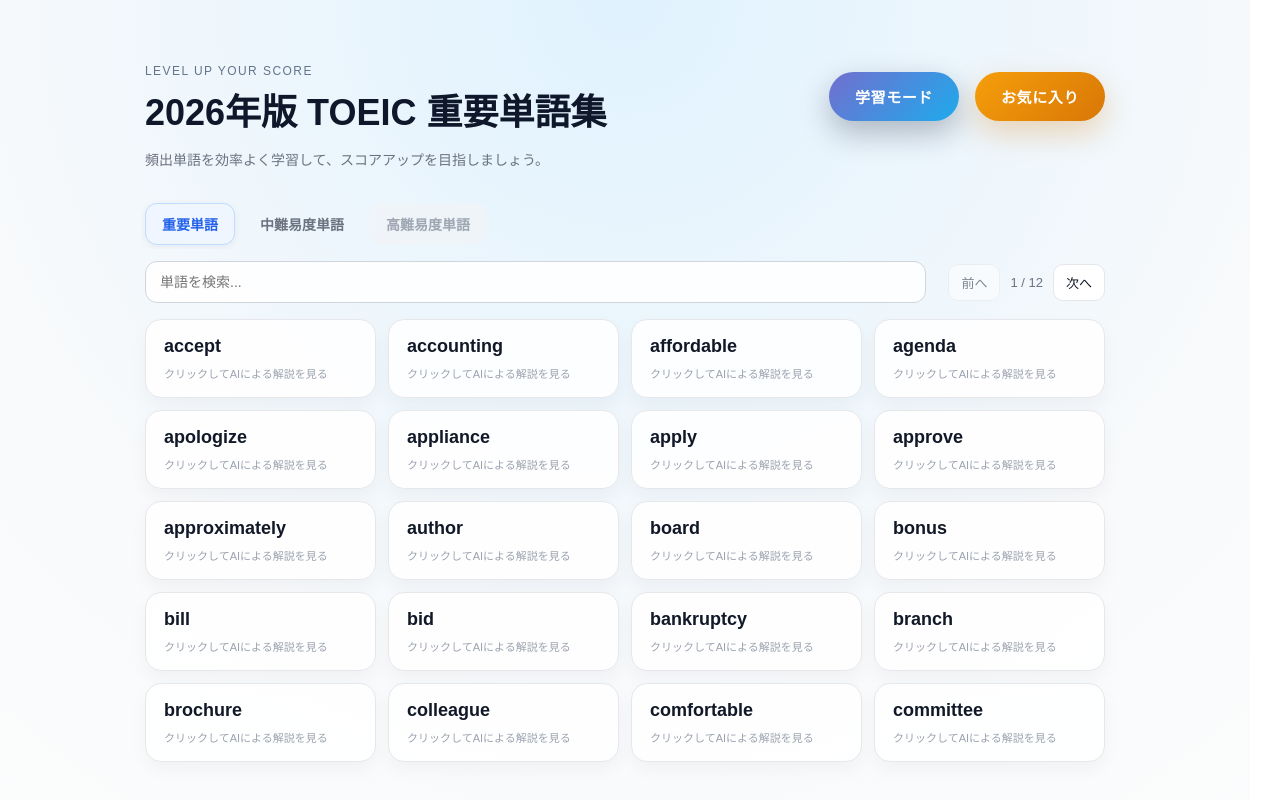
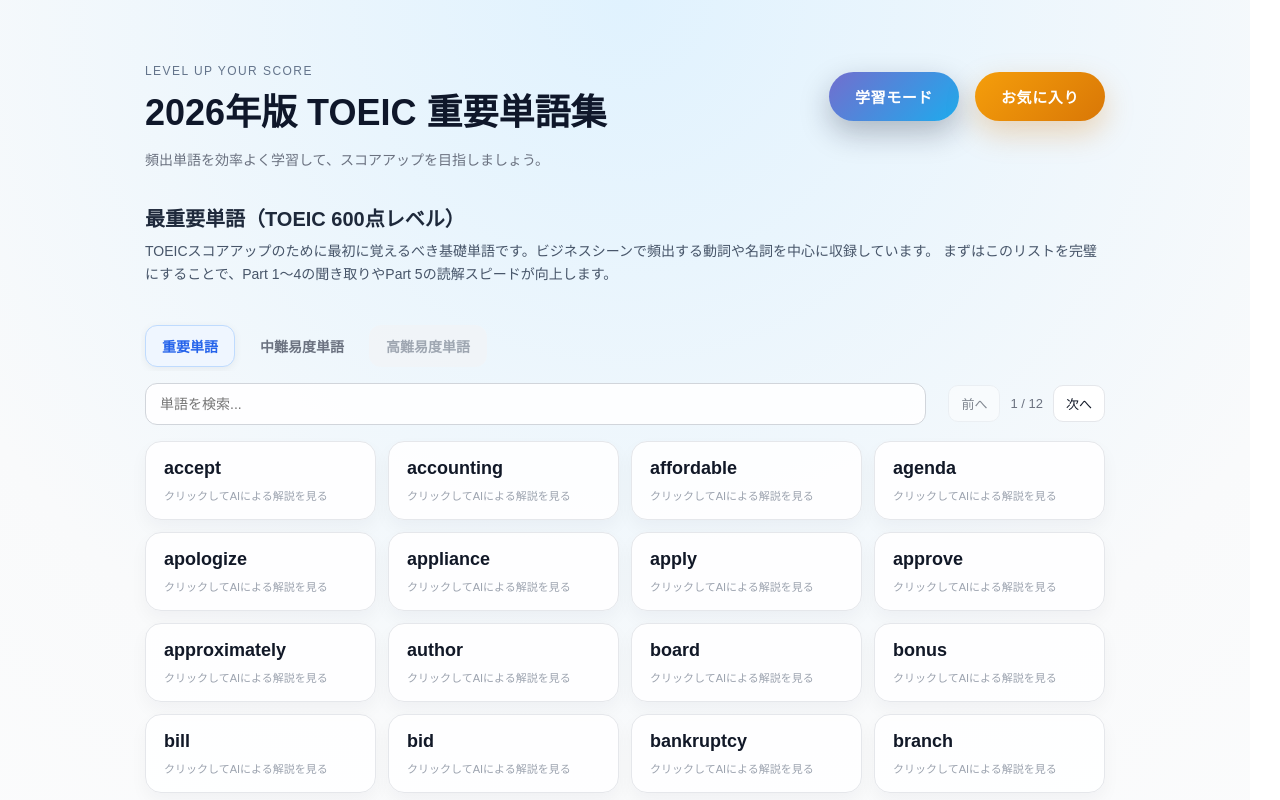
Before and after one commit to Rainnnnnnnn-maker/toeic_website_ver2.0, a Next.js app: page / in a window 1280 px wide. Shown: the top 800 px of the page. Built offline with nearby package versions, Linux system fonts and the light colour scheme.

Commit message:
feat(ui): seo ajustment : add intro sections and structured data for words
- Add intro sections with level descriptions in WordsListClient
- Implement structured data (JSON-LD) for breadcrumbs and word definitions
- Add new CSS classes for styling intro sections

```diff
--- a/src/app/WordsListClient.tsx
+++ b/src/app/WordsListClient.tsx
@@ -50,6 +50,26 @@ export default function WordsListClient({ importantWords, mediumWords }: Props)
 
   return (
     <section className={styles.gridSection}>
+      <div className={styles.introSection}>
+        {activeTab === 'important' ? (
+          <div>
+            <h2 className={styles.levelTitle}>最重要単語（TOEIC 600点レベル）</h2>
+            <p className={styles.levelDescription}>
+              TOEICスコアアップのために最初に覚えるべき基礎単語です。ビジネスシーンで頻出する動詞や名詞を中心に収録しています。
+              まずはこのリストを完璧にすることで、Part 1〜4の聞き取りやPart 5の読解スピードが向上します。
+            </p>
+          </div>
+        ) : (
+          <div>
+            <h2 className={styles.levelTitle}>中級単語（TOEIC 730〜800点レベル）</h2>
+            <p className={styles.levelDescription}>
+              さらなるスコアアップを目指すための応用単語です。
+              より抽象的な概念や、やや難易度の高いビジネス用語が含まれます。Part 5、Part 6、、Part 7の語彙問題対策としても有効です。
+            </p>
+          </div>
+        )}
+      </div>
+
       <TabNavigation activeTab={activeTab} onTabChange={handleTabChange} />
       <div className={styles.controlsRow}>
         <div className={styles.searchContainer}>
--- a/src/app/page.module.css
+++ b/src/app/page.module.css
@@ -93,6 +93,23 @@
   display: flex;
   flex-direction: column;
   gap: 16px;
+}
+
+.introSection {
+  margin-bottom: 24px;
+}
+
+.levelTitle {
+  font-size: 20px;
+  font-weight: 700;
+  color: #1e293b;
+  margin-bottom: 8px;
+}
+
+.levelDescription {
+  font-size: 14px;
+  line-height: 1.6;
+  color: #475569;
 }
 
 .seoSection {
```
Also changed, not shown: src/app/words/[word]/page.tsx (+50 -0 lines).
